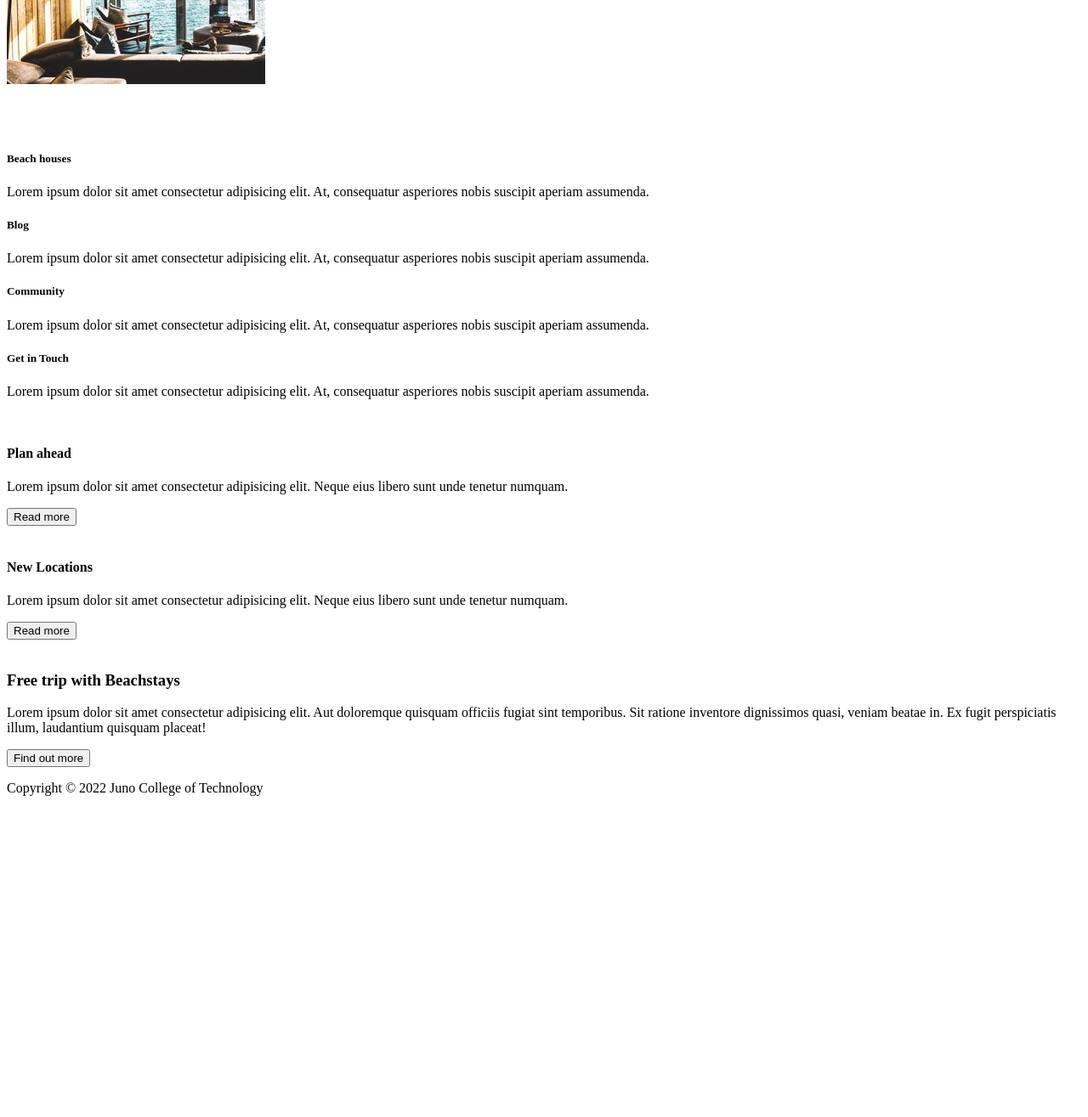
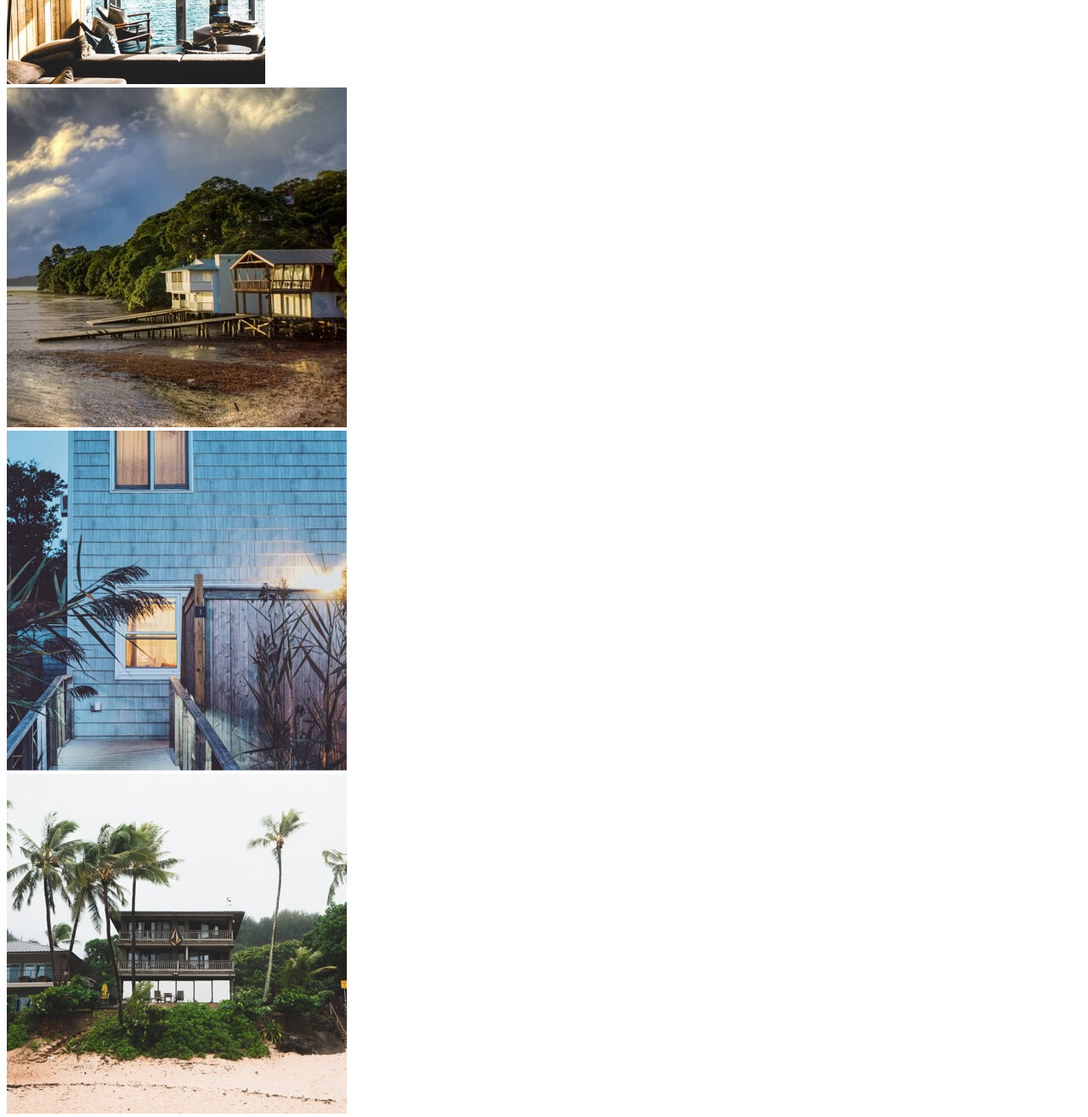
Before and after one commit to kunal445/KuanlJoshiProject1, a plain HTML site: page index.html in a window 1280 px wide. Shown: the part 560-1875 px from the top of the page at 85% size. Before the commit the page ends 1513 px from the top, so only its background shows below. Drawn offline with Linux system fonts and the light colour scheme.

Commit message:
added all the images to the html

```diff
--- a/index.html
+++ b/index.html
@@ -57,9 +57,9 @@
         <!-- --------------------------------gallery --------------------------- -->
         <section class="gallery">
             <div class="wrapper">
-                <div><img src="" alt=""></div>
-                <div><img src="" alt=""></div>
-                <div><img src="" alt=""></div>
+                <div><img src="./beach-final-images/gallery-image1.jpg" alt="A small beachhouse very close to the water during evening time."></div>
+                <div><img src="./beach-final-images/gallery-image2.jpg" alt="A close up of a beachhouse during dusk."></div>
+                <div><img src="./beach-final-images/gallery-image3.jpg" alt="A large beachhouse during afternoon."></div>
             </div>
         </section>
 
@@ -96,7 +96,7 @@
         <section class="plans">
             <article>
                 <div class="imgContainer">
-                    <img src="" alt="">
+                    <!-- add the left background image here -->
                 </div>
                 <div class="textContainer">
                     <h4>Plan ahead</h4>
@@ -107,7 +107,7 @@
 
             <article>
                 <div class="imgContainer">
-                    <img src="" alt="">
+                    <!-- add the right background image here -->
                 </div>
                 <div class="textContainer">
                     <h4>New Locations</h4>
@@ -120,7 +120,7 @@
         <!-- ---------------------------------- rewards ---------------------------------------- -->
         <section>
             <div class="imgContainer">
-                <img src="" alt="">
+                <!-- full bleeed image goes here -->
             </div>
             <div class="textContainer wrapper">
                 <h3>Free trip with Beachstays</h3>
```
